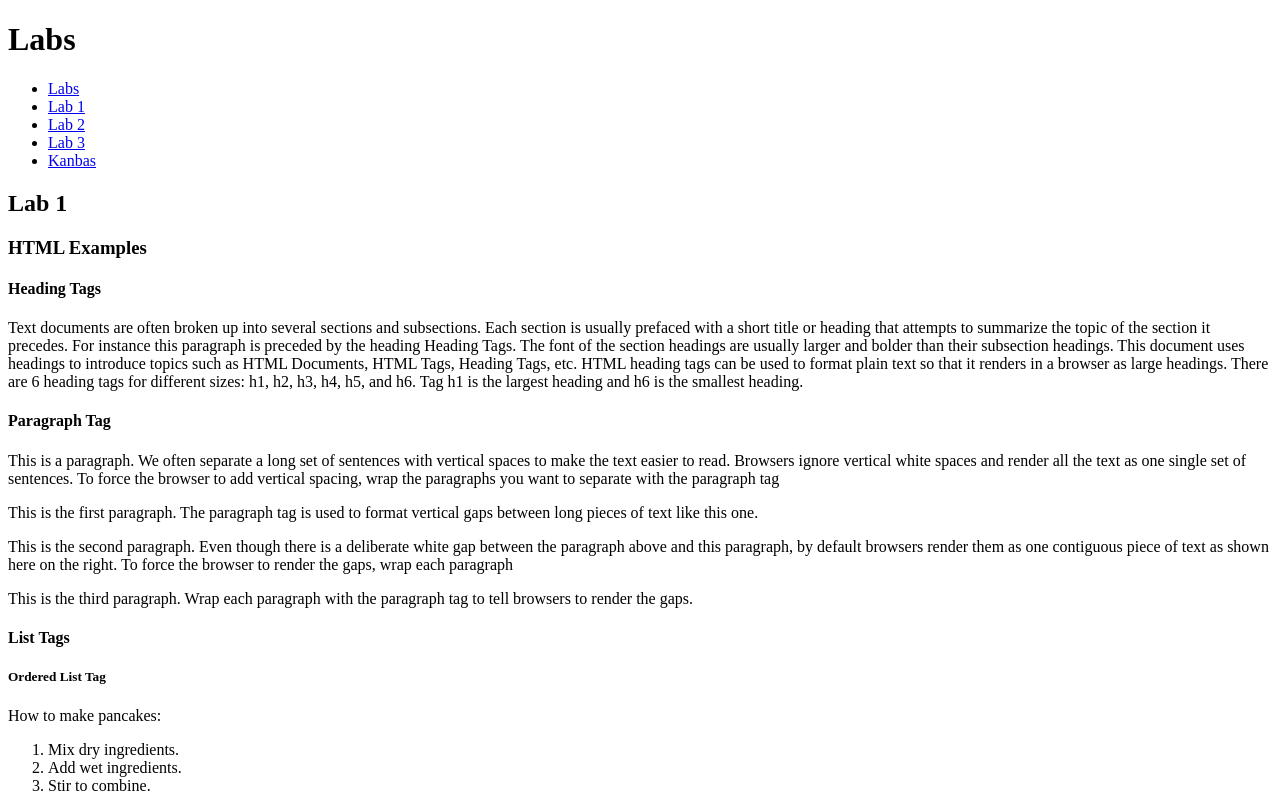
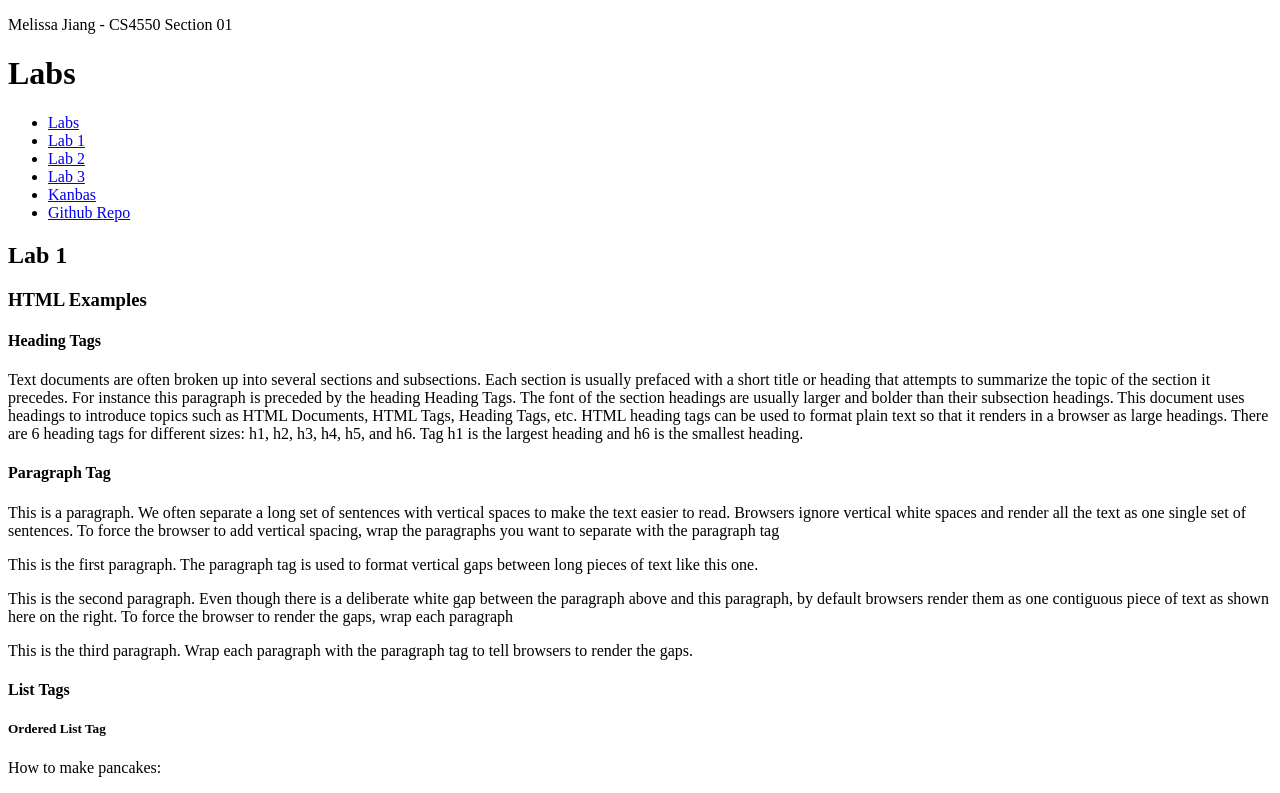
Before and after one commit to Melj16/quizzes-kanbas-react-web-app, a React (Create React App) app: page /#/Labs/Lab1 in a window 1280 px wide. Shown: the top 793 px of the page. Built offline with nearby package versions, Linux system fonts and the light colour scheme.

Commit message:
add name and link to repo

```diff
--- a/src/Labs/TOC.tsx
+++ b/src/Labs/TOC.tsx
@@ -8,6 +8,11 @@ export default function TOC() {
         <li><Link to="/Labs/Lab2">Lab 2</Link></li>
         <li><Link to="/Labs/Lab3">Lab 3</Link></li>
         <li><Link to="/Kanbas">Kanbas</Link></li>
+        <li>
+          <Link to="https://github.com/Melj16/kanbas-react-web-app/tree/main" id="wd-github" target="_blank">
+            Github Repo
+          </Link>
+        </li>
       </ul>
     );
   }
--- a/src/Labs/index.tsx
+++ b/src/Labs/index.tsx
@@ -7,6 +7,7 @@ import Lab3 from "./Lab3";
 export default function Labs() {
   return (
     <div id="wd-labs">
+      <p>Melissa Jiang - CS4550 Section 01</p>
       <h1>Labs</h1>
       <TOC />
       <Routes>
```
